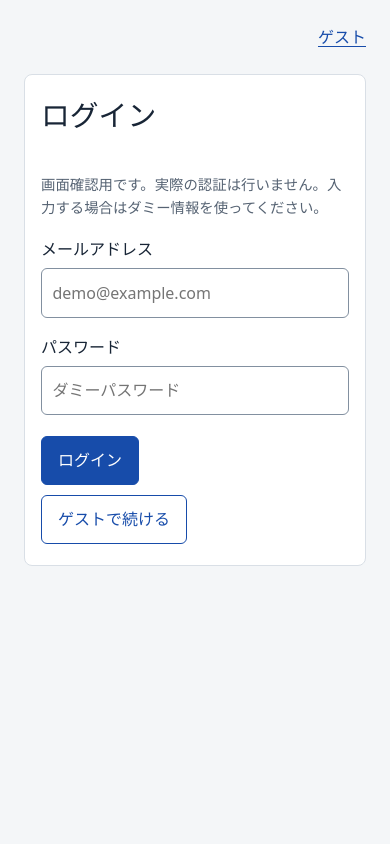
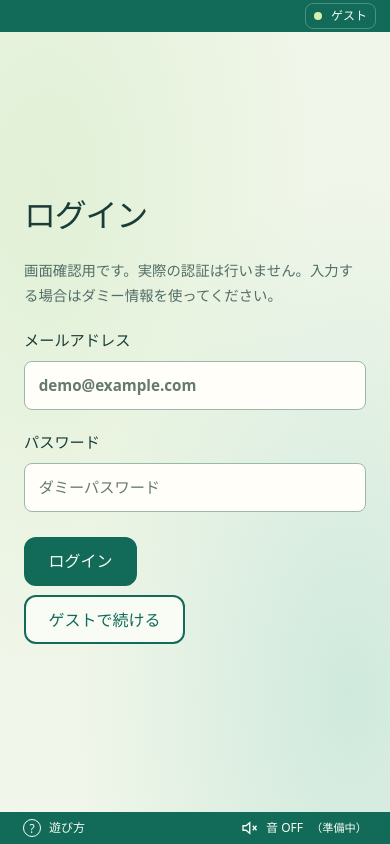
Before and after one commit to kusawokoshitemori/reaction-race, a React (Vite) app in the folder frontend/: page /#/auth in a window 390 px wide. Built offline with nearby package versions, Linux system fonts and the light colour scheme.

Commit message:
feat: implement shared game UI and inline help

```diff
--- a/frontend/src/App.css
+++ b/frontend/src/App.css
@@ -1,92 +1,145 @@
 .shell {
-  max-width: 800px;
-  margin: 0 auto;
-  padding: 24px;
+  width: min(1120px, calc(100% - 64px));
+  margin: 32px auto;
+  min-height: calc(100svh - 64px);
+  display: flex;
+  flex-direction: column;
+  border: 1px solid #b0cfc1;
+  border-radius: 16px;
+  box-shadow: 0 20px 60px #214c3a12;
+  overflow: clip;
 }
-.app-header {
+.app-header,
+.app-footer {
   display: flex;
-  flex-wrap: wrap;
   justify-content: space-between;
+  align-items: center;
   gap: 12px;
-  margin-bottom: 24px;
+  flex-shrink: 0;
+  min-height: 32px;
+  padding: 3px 16px;
+  background: var(--brand);
+  color: var(--paper);
+}
+.header-leading {
+  display: flex;
   align-items: center;
+  min-width: 0;
+}
+.header-actions {
+  min-width: 0;
+  margin-left: auto;
+}
+.account-link {
+  display: flex;
+  align-items: center;
+  gap: 9px;
+  min-height: 26px;
+  padding: 1px 10px;
+  border: 1px solid #ffffff40;
+  border-radius: 8px;
+  color: var(--paper);
+  font-size: 0.75rem;
+  text-decoration: none;
+  overflow-wrap: anywhere;
+}
+.player-dot {
+  width: 8px;
+  height: 8px;
+  flex-shrink: 0;
+  border-radius: 50%;
+  background: #d7eead;
+}
+.back-arrow {
+  width: 72px;
+  min-height: 26px;
+  margin: 0;
+  padding: 0 12px;
+  font-size: 1.35rem;
+  line-height: 1;
+  color: var(--brand);
+  background: var(--paper);
+  border-color: transparent;
+  border-radius: 8px;
+}
+@media (hover: hover) {
+  .back-arrow:hover {
+    background: #dcebcf;
+    color: var(--brand);
+  }
+  .account-link:hover,
+  .bar-button:hover {
+    background: #ffffff18;
+    border-color: #ffffff80;
+  }
+}
+.app-header :focus-visible,
+.app-footer :focus-visible {
+  outline-color: #fce19a;
+  outline-offset: 0;
 }
 main {
-  background: white;
-  border: 1px solid #d9dfe6;
-  border-radius: 8px;
-  padding: clamp(16px, 4vw, 32px);
+  flex: 1;
+  display: grid;
+  place-items: center;
+  padding: clamp(32px, 6vw, 80px) clamp(20px, 5vw, 64px);
+  background:
+    radial-gradient(ellipse at 12% 20%, #d8edcba0, transparent 55%),
+    radial-gradient(ellipse at 90% 85%, #a6d9ce70, transparent 55%), #f0f6e9;
+}
+.page-content {
+  width: 100%;
+  max-width: 660px;
+  overflow-wrap: anywhere;
+}
+.page-heading {
+  margin-bottom: 28px;
 }
 h1 {
-  margin-top: 0;
-  font-size: 1.8rem;
+  margin: 0;
+  font-size: clamp(2rem, 5vw, 3.4rem);
+  font-weight: 850;
+  letter-spacing: -0.04em;
+  line-height: 1.25;
 }
 h1:focus {
   outline: none;
 }
 h2 {
-  font-size: 1.25rem;
+  font-size: 1.4rem;
+  line-height: 1.5;
+}
+p {
+  margin: 1em 0;
 }
 .notice {
-  padding: 12px;
-  background: #fff2d9;
-}
-.secondary {
-  color: #174caa;
-  background: white;
-}
-.secondary:hover {
-  background: #eaf0fa;
+  padding: 14px 18px;
+  border-left: 3px solid #b78b35;
+  background: #fff5d9;
+  border-radius: 0 8px 8px 0;
+  font-size: 0.9rem;
 }
 .back {
   margin-top: 32px;
-}
-
-.page-heading {
-  display: flex;
-  justify-content: space-between;
-  align-items: baseline;
-  gap: 16px;
-}
-.header-actions {
-  display: flex;
-  align-items: center;
-  gap: 16px;
-  margin-left: auto;
-}
-.back-arrow {
-  display: grid;
-  place-items: center;
-  width: 96px;
-  flex-shrink: 0;
-  min-height: 44px;
-  margin: 0;
-  padding: 0 12px;
-  font-size: 1.8rem;
-  line-height: 1;
-  color: #174caa;
-  background: white;
-}
-.back-arrow:hover {
-  background: #eaf0fa;
 }
 .rating {
   display: grid;
   gap: 4px;
   width: fit-content;
-  min-width: 180px;
-  padding: 16px 24px;
-  margin: 24px 0;
-  border: 1px solid #d9dfe6;
-  border-radius: 8px;
-  background: #f4f6f8;
+  min-width: 190px;
+  padding: 18px 26px;
+  margin: 28px 0;
+  border: 1px solid var(--border);
+  border-radius: var(--radius);
+  background: #ffffff70;
 }
 .rating strong {
   font-size: 2rem;
-  color: #174caa;
+  color: var(--brand);
+  font-variant-numeric: tabular-nums;
 }
 .rating small {
-  color: #566373;
+  color: var(--muted);
 }
 .title-actions {
   display: flex;
@@ -94,30 +147,140 @@ h2 {
   align-items: center;
   gap: 12px;
 }
-.button {
-  display: inline-block;
-  border: 1px solid #174caa;
-  border-radius: 6px;
-  padding: 0.65em 1em;
-  text-decoration: none;
+.title-actions > * {
+  margin: 0;
 }
 form {
-  max-width: 420px;
+  max-width: 460px;
 }
 form label {
   display: grid;
-  gap: 6px;
-  margin: 16px 0;
-}
-input {
-  font: inherit;
-  min-width: 0;
-  width: 100%;
-  padding: 0.65em;
-  border: 1px solid #8290a0;
-  border-radius: 6px;
+  gap: 7px;
+  margin: 20px 0;
+  font-size: 0.95rem;
+  font-weight: 600;
 }
 #auth-note {
-  color: #566373;
+  color: var(--muted);
   font-size: 0.9rem;
 }
+.bar-button {
+  min-height: 26px;
+  margin: 0;
+  padding: 1px 8px;
+  border: 1px solid transparent;
+  border-radius: 6px;
+  font-size: 0.75rem;
+  font-weight: 500;
+}
+.bar-button > span {
+  display: grid;
+  place-items: center;
+  width: 18px;
+  height: 18px;
+  border: 1px solid currentColor;
+  border-radius: 50%;
+  font-size: 0.75rem;
+}
+.sound-toggle small {
+  font-size: 0.7rem;
+}
+.skip-link {
+  position: fixed;
+  top: 8px;
+  left: 16px;
+  z-index: 10;
+  padding: 10px;
+  background: white;
+  transform: translateY(-160%);
+}
+.skip-link:focus {
+  transform: translateY(0);
+}
+@media (max-width: 600px) {
+  .shell {
+    width: 100%;
+    margin: 0;
+    min-height: 100svh;
+    border: 0;
+    border-radius: 0;
+  }
+  .app-header,
+  .app-footer {
+    padding-left: 14px;
+    padding-right: 14px;
+  }
+  .app-footer {
+    padding-bottom: max(3px, env(safe-area-inset-bottom));
+  }
+  main {
+    padding: 36px 24px;
+  }
+  .back-arrow {
+    width: 66px;
+  }
+  .account-link {
+    padding: 1px 8px;
+  }
+  .page-heading {
+    margin-bottom: 24px;
+  }
+  .title-actions {
+    flex-direction: column;
+    align-items: stretch;
+  }
+}
+
+.help-content {
+  width: 100%;
+}
+.help-content > h1 {
+  margin-bottom: 28px;
+}
+.help-layout {
+  display: grid;
+  grid-template-columns: 180px minmax(0, 1fr);
+  gap: 28px;
+  align-items: start;
+}
+.help-navigation {
+  display: grid;
+  gap: 12px;
+}
+.help-navigation button {
+  width: 100%;
+  margin: 0;
+}
+.help-navigation button[aria-pressed='true'] {
+  background: var(--brand);
+  color: var(--paper);
+}
+.help-copy {
+  min-width: 0;
+  border: 1px solid var(--border);
+  border-radius: var(--radius);
+  background: #ffffff70;
+}
+.help-copy h2,
+.help-copy p {
+  margin: 0;
+  padding: 18px 24px;
+  overflow-wrap: anywhere;
+}
+.help-copy p {
+  border-top: 1px solid var(--border);
+}
+@media (max-width: 600px) {
+  .help-layout {
+    grid-template-columns: 1fr;
+    gap: 20px;
+  }
+  .help-navigation {
+    grid-template-columns: repeat(3, minmax(0, 1fr));
+    gap: 6px;
+  }
+  .help-navigation button {
+    padding: 10px 2px;
+    font-size: 0.75rem;
+  }
+}
--- a/frontend/src/App.tsx
+++ b/frontend/src/App.tsx
@@ -2,6 +2,8 @@ import { useEffect, useRef, useState } from 'react'
 import { initialSession, resolveRoute, transition } from './navigation'
 import type { Action, Outcome, Route, Session } from './navigation'
 import AppHeader from './components/AppHeader'
+import AppFooter from './components/AppFooter'
+import HelpContent from './components/HelpContent'
 import './App.css'
 
 const labels: Record<Route, string> = {
@@ -25,6 +27,8 @@ export default function App() {
   const sessionRef = useRef<Session>({ ...initialSession })
   const [session, setSession] = useState<Session>({ ...initialSession })
   const [route, setRoute] = useState<Route>('/auth')
+  const [helpOpen, setHelpOpen] = useState(false)
+  const helpHeading = useRef<HTMLHeadingElement>(null)
   const [notice, setNotice] = useState('')
   const heading = useRef<HTMLHeadingElement>(null)
 
@@ -41,6 +45,7 @@ export default function App() {
       if (window.location.hash !== `#${resolved.route}`) {
         window.history.replaceState(null, '', `#${resolved.route}`)
       }
+      setHelpOpen(false)
       setRoute(resolved.route)
       setNotice(resolved.reason ?? '')
       log('route', {
@@ -54,10 +59,13 @@ export default function App() {
   }, [])
 
   useEffect(() => {
-    document.title =
-      route === '/' ? 'Reaction Race' : `${labels[route]} | Reaction Race`
-    heading.current?.focus()
-  }, [route])
+    document.title = helpOpen
+      ? 'hogehoge | Reaction Race'
+      : route === '/'
+        ? 'Reaction Race'
+        : `${labels[route]} | Reaction Race`
+    ;(helpOpen ? helpHeading : heading).current?.focus()
+  }, [route, helpOpen])
 
   function act(action: Action, destination?: Route) {
     const next = transition(sessionRef.current, action)
@@ -69,12 +77,33 @@ export default function App() {
 
   return (
     <div className="shell">
+      <a
+        className="skip-link"
+        href="#main-content"
+        onClick={(event) => {
+          event.preventDefault()
+          ;(helpOpen ? helpHeading : heading).current?.focus()
+        }}
+      >
+        本文へ移動
+      </a>
       <AppHeader
         signedIn={session.signedIn}
-        showBack={session.entered && route !== '/'}
-        onBack={() => act('leave', '/')}
+        showBack={helpOpen || (session.entered && route !== '/')}
+        backLabel={helpOpen ? '元の画面に戻る' : 'タイトルに戻る'}
+        onBack={() => (helpOpen ? setHelpOpen(false) : act('leave', '/'))}
+        onAccount={() => setHelpOpen(false)}
       />
-      <main>
+      <main id="main-content">
+        {helpOpen && (
+          <div id="help-content" className="help-content">
+            <h1 ref={helpHeading} tabIndex={-1}>
+              hogehoge
+            </h1>
+            <HelpContent />
+          </div>
+        )}
+        <div className="page-content" hidden={helpOpen}>
           <div className="page-heading">
             <h1 ref={heading} tabIndex={-1}>
               {labels[route]}
@@ -118,7 +147,9 @@ export default function App() {
                 <>
                   <h2>合図を待ってください</h2>
                   <button onClick={() => act('tap')}>押す（フライング）</button>
-                <button onClick={() => act('signal')}>合図を出す（仮）</button>
+                  <button onClick={() => act('signal')}>
+                    合図を出す（仮）
+                  </button>
                 </>
               )}
               {session.phase === 'signal' && (
@@ -218,7 +249,10 @@ export default function App() {
                     </label>
                     <button type="submit">ログイン</button>
                   </form>
-                <button className="secondary" onClick={() => act('guest', '/')}>
+                  <button
+                    className="secondary"
+                    onClick={() => act('guest', '/')}
+                  >
                     ゲストで続ける
                   </button>
                 </>
@@ -252,7 +286,12 @@ export default function App() {
               <a href="#/">タイトルに戻る</a>
             </p>
           )}
+        </div>
       </main>
+      <AppFooter
+        helpOpen={helpOpen}
+        onToggleHelp={() => setHelpOpen((value) => !value)}
+      />
     </div>
   )
 }
--- /dev/null
+++ b/frontend/src/components/AppFooter.tsx
@@ -0,0 +1,64 @@
+import { useEffect, useState } from 'react'
+
+const soundKey = 'reaction-race:sound-enabled'
+
+type AppFooterProps = { helpOpen: boolean; onToggleHelp: () => void }
+
+export default function AppFooter({ helpOpen, onToggleHelp }: AppFooterProps) {
+  const [soundEnabled, setSoundEnabled] = useState(() => {
+    try {
+      return localStorage.getItem(soundKey) === 'true'
+    } catch {
+      return false
+    }
+  })
+
+  useEffect(() => {
+    try {
+      localStorage.setItem(soundKey, String(soundEnabled))
+    } catch {
+      /* Session-only when storage is unavailable. */
+    }
+  }, [soundEnabled])
+
+  return (
+    <>
+      <footer className="app-footer">
+        <button
+          className="bar-button"
+          onClick={onToggleHelp}
+          aria-expanded={helpOpen}
+          aria-controls="help-content"
+        >
+          <span aria-hidden="true">?</span> 遊び方
+        </button>
+        <button
+          className="bar-button sound-toggle"
+          aria-pressed={soundEnabled}
+          aria-label="音を有効にする"
+          title="音の設定を保存します。BGM・効果音は今後追加予定です。"
+          onClick={() => setSoundEnabled((value) => !value)}
+        >
+          <svg
+            viewBox="0 0 24 24"
+            width="18"
+            height="18"
+            fill="none"
+            stroke="currentColor"
+            strokeWidth="1.8"
+            aria-hidden="true"
+          >
+            <path d="M4 9h4l5-4v14l-5-4H4z" />
+            {soundEnabled ? (
+              <path d="M16 8q5 4 0 8M18 4q9 8 0 16" />
+            ) : (
+              <path d="m17 9 5 6m0-6-5 6" />
+            )}
+          </svg>
+          音 {soundEnabled ? 'ON' : 'OFF'}
+          <small>（準備中）</small>
+        </button>
+      </footer>
+    </>
+  )
+}
--- a/frontend/src/components/AppHeader.tsx
+++ b/frontend/src/components/AppHeader.tsx
@@ -3,6 +3,8 @@ import BackToTitle from './BackToTitle'
 type AppHeaderProps = {
   signedIn: boolean
   showBack: boolean
+  backLabel?: string
+  onAccount: () => void
   onBack: () => void
 }
 
@@ -10,12 +12,28 @@ export default function AppHeader({
   signedIn,
   showBack,
   onBack,
+  backLabel,
+  onAccount,
 }: AppHeaderProps) {
   return (
     <header className="app-header">
-      {showBack && <BackToTitle onBack={onBack} />}
+      <div className="header-leading">
+        {showBack && <BackToTitle onBack={onBack} label={backLabel} />}
+      </div>
       <div className="header-actions">
-        <a href="#/auth">{signedIn ? 'デモプレイヤー' : 'ゲスト'}</a>
+        <a
+          className="account-link"
+          onClick={onAccount}
+          href="#/auth"
+          aria-label={
+            signedIn
+              ? 'デモプレイヤーのアカウント'
+              : 'ゲスト：ログイン・アカウント'
+          }
+        >
+          <span className="player-dot" aria-hidden="true" />
+          {signedIn ? 'デモプレイヤー' : 'ゲスト'}
+        </a>
       </div>
     </header>
   )
--- a/frontend/src/components/BackToTitle.tsx
+++ b/frontend/src/components/BackToTitle.tsx
@@ -1,15 +1,19 @@
 type BackToTitleProps = {
+  label?: string
   onBack: () => void
 }
 
-export default function BackToTitle({ onBack }: BackToTitleProps) {
+export default function BackToTitle({
+  onBack,
+  label = 'タイトルに戻る',
+}: BackToTitleProps) {
   return (
     <button
       type="button"
       className="back-arrow"
       onClick={onBack}
-      aria-label="タイトルに戻る"
-      title="タイトルに戻る"
+      aria-label={label}
+      title={label}
     >
       ←
     </button>
--- /dev/null
+++ b/frontend/src/components/HelpContent.tsx
@@ -0,0 +1,33 @@
+import { useState } from 'react'
+
+export default function HelpContent() {
+  const [selected, setSelected] = useState(0)
+  return (
+    <div className="help-layout">
+      <nav className="help-navigation" aria-label="遊び方の項目">
+        {[0, 1, 2].map((index) => (
+          <button
+            key={index}
+            type="button"
+            className="secondary"
+            aria-pressed={selected === index}
+            aria-controls={`help-section-${selected}`}
+            onClick={() => setSelected(index)}
+          >
+            hogehoge
+          </button>
+        ))}
+      </nav>
+      <section
+        id={`help-section-${selected}`}
+        className="help-copy"
+        aria-label={`遊び方の項目 ${selected + 1}`}
+      >
+        <h2>hogehoge</h2>
+        <p>hogehoge</p>
+        <p>hogehoge</p>
+        <p>hogehoge</p>
+      </section>
+    </div>
+  )
+}
--- a/frontend/src/index.css
+++ b/frontend/src/index.css
@@ -1,9 +1,17 @@
 :root {
-  font-family: system-ui, sans-serif;
-  color: #182536;
-  background: #f4f6f8;
+  font-family:
+    'Hiragino Kaku Gothic ProN', 'Noto Sans JP', system-ui, sans-serif;
+  color: #193c38;
+  background: #d1e6df;
   font-synthesis: none;
-  line-height: 1.65;
+  line-height: 1.7;
+  --ink: #193c38;
+  --muted: #526e67;
+  --brand: #126a58;
+  --brand-hover: #0b5243;
+  --paper: #f8fcf4;
+  --border: #9ab9ad;
+  --radius: 12px;
 }
 * {
   box-sizing: border-box;
@@ -13,23 +21,89 @@ body {
   min-width: 320px;
 }
 a {
-  color: #174caa;
-  text-underline-offset: 0.2em;
+  color: var(--brand);
+  text-underline-offset: 0.22em;
 }
-button {
+button,
+input {
   font: inherit;
+}
+button,
+.button {
+  display: inline-flex;
+  align-items: center;
+  justify-content: center;
+  gap: 8px;
+  min-height: 48px;
+  max-width: 100%;
   cursor: pointer;
-  border: 1px solid #174caa;
-  background: #174caa;
-  color: white;
-  border-radius: 6px;
-  padding: 0.65em 1em;
+  border: 2px solid var(--brand);
+  border-radius: var(--radius);
+  background: var(--brand);
+  color: var(--paper);
+  padding: 0.65em 1.4em;
   margin: 0.3em 0.5em 0.3em 0;
+  text-decoration: none;
+  font-weight: 700;
+  line-height: 1.5;
+  transition:
+    background-color 120ms,
+    transform 120ms;
 }
-button:hover {
-  background: #123c87;
+@media (hover: hover) {
+  button:hover,
+  .button:hover {
+    background: var(--brand-hover);
+    border-color: var(--brand-hover);
+  }
+}
+button:active:not(:disabled),
+.button:active {
+  transform: translateY(1px);
+}
+button:disabled,
+input:disabled {
+  opacity: 0.5;
+  cursor: not-allowed;
+}
+.secondary {
+  color: var(--brand);
+  background: var(--paper);
+}
+@media (hover: hover) {
+  .secondary:hover {
+    color: var(--brand);
+    background: #e1eee4;
+  }
 }
 :focus-visible {
-  outline: 3px solid #c26400;
+  outline: 3px solid #a35012;
   outline-offset: 4px;
 }
+input {
+  min-height: 48px;
+  min-width: 0;
+  width: 100%;
+  color: var(--ink);
+  padding: 0.7em 0.9em;
+  border: 1px solid var(--border);
+  border-radius: 8px;
+  background: #fffef8;
+}
+input::placeholder {
+  color: #66796f;
+}
+input:focus {
+  border-color: var(--brand);
+}
+input[aria-invalid='true'] {
+  border-color: #a33232;
+}
+@media (prefers-reduced-motion: reduce) {
+  *,
+  *::before,
+  *::after {
+    transition: none !important;
+    scroll-behavior: auto !important;
+  }
+}
```
Also changed, not shown: 3 other files (tests, documents, lock files or other folders). Lines whose indentation alone changed are shown as unchanged.
